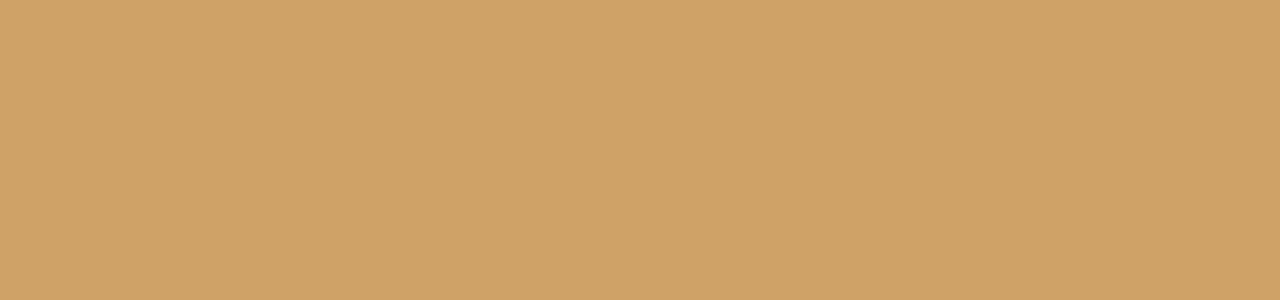
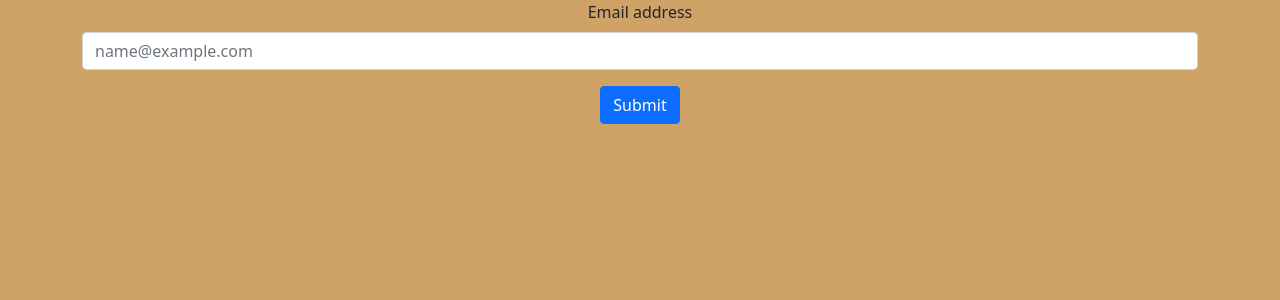
Before and after one commit to teckMUk/DataBase_Group12, a React (Create React App) app in the folder dumpling-management-system/: page /email in a window 1280 px wide. Before the commit this address had no page. Shown: the top 300 px of the page. Built offline with nearby package versions, Linux system fonts and the light colour scheme.

Commit message:
Forget Password update

```diff
--- a/dumpling-management-system/src/App.js
+++ b/dumpling-management-system/src/App.js
@@ -1,11 +1,12 @@
 import './App.css';
 import Dashboard from "./pages/dashboard/dashboard";
 import Login from "./pages/login/login";
-//import Form from "./components/allForms/allForms";
+import Form2 from "./components/allForms/allForms";
+import Email from "./components/email/email";
 import CreateAccount from "./pages/create_account/create_account";
 import { BrowserRouter as Router , Routes, Route} from 'react-router-dom';
 import 'bootstrap/dist/css/bootstrap.min.css';
-//<Route path='/allForms' element={<Form/>} />
+
 
 const App = () => {
   return (
@@ -16,7 +17,8 @@ const App = () => {
       <Route path='/' element={<Login/>} />
       <Route path='/dashboard' element={<Dashboard/>} />
       <Route path='/create_account' element={<CreateAccount/>} />
-
+      <Route path='/allForms' element={<Form2/>} />
+      <Route path='/email' element={<Email/>} />
       </Routes>
     </div>
     </Router>
--- a/dumpling-management-system/src/components/allForms/allForms.jsx
+++ b/dumpling-management-system/src/components/allForms/allForms.jsx
@@ -3,11 +3,9 @@ import {Container, Form, Button} from 'react-bootstrap';
 import { useState, useEffect } from "react";
 
 const initialState = {
-
-    address: "",
     pw: "",
     cpw: "",
-
+    security: ["", ""],
   };
 
 const errorCheck = {
@@ -25,10 +23,10 @@ export default function Forms()
 
     useEffect(() => {}, [newEmploye]);
 
+
     const handle = e => {
         const {name, value} = e.target;
         setNewEmploye({...newEmploye, [name]: value});
-
 
         if(name === "pw")
         {
@@ -82,16 +80,11 @@ export default function Forms()
        return(
 
             <Container>
-                <Form>
-
-                    <Form.Group className="mb-3" controlId="exampleForm.ControlInput1">
-                                <Form.Label>Email address</Form.Label>
-                                <Form.Control type="email" placeholder="name@example.com" name = 'email'/>
-                    </Form.Group>
+                <Form onSubmit= {submitHandle}>
 
                 <Form.Group className="mb-3" controlId="formBasicName">
                     <Form.Label>How old are you? </Form.Label>
-                            <Form.Control type="text" placeholder="Enter Name" />
+                    <Form.Control type="text" placeholder="Enter Answer" />
                 </Form.Group>
 
                 <Form.Group className="mb-3" controlId="formBasicPassword">
@@ -118,10 +111,12 @@ export default function Forms()
 
                 </ul>
 
-                    <Button variant="primary" type="submit">
+            <Button variant="primary" type="submit" href="/">
                 Submit
             </Button>
+
                     </Form>
+
 
                 </Container>
 
--- /dev/null
+++ b/dumpling-management-system/src/components/email/email.jsx
@@ -0,0 +1,45 @@
+import React from 'react';
+import {Container, Form, Button} from 'react-bootstrap';
+import { useState, useEffect } from "react";
+
+const initialState = {
+
+    email: "",
+  };
+
+
+export default function Forms()
+{
+    const [newEmploye, setNewEmploye] = useState(initialState);
+
+    useEffect(() => {}, [newEmploye]);
+    const handle = e => {
+        const {name, value} = e.target;
+        setNewEmploye({...newEmploye, [name]: value});
+    }
+
+    const submitHandle = e => {
+        e.preventDefault();
+        console.log(newEmploye);
+
+    }
+
+    return (
+
+        <Container>
+        <Form onSubmit= {submitHandle}>
+
+            <Form.Group className="mb-3" controlId="exampleForm.ControlInput1">
+                        <Form.Label>Email address</Form.Label>
+                        <Form.Control type="email" placeholder="name@example.com" name = 'email'
+                        value = {newEmploye.email} onChange = {handle}/>
+            </Form.Group>
+
+            <Button variant="primary" type="submit" href = "/allForms">
+                Submit
+            </Button>
+        </Form>
+        </Container>
+
+    )
+}
--- a/dumpling-management-system/src/components/form/form.jsx
+++ b/dumpling-management-system/src/components/form/form.jsx
@@ -25,7 +25,7 @@ export default function Form()
                 <input type = "text"  name ="password" id = "password"  value = {password} onChange = {(p)=>setPassword(p.target.value)} />
             </div>
             <button>Log In</button>
-            <button> Forgot Password </button>
+
 
         </form>
         </section>
--- a/dumpling-management-system/src/components/register_form/register_form.jsx
+++ b/dumpling-management-system/src/components/register_form/register_form.jsx
@@ -154,7 +154,7 @@ export default function RegisterForm()
 
                          </ul>
 
-                        <Button variant="primary" type="submit" disabled = {false}>
+                        <Button variant="primary" type="submit" disabled = {Object.values(newEmployeErr).includes(false)} href = "/dashboard">
                             Create Account
                         </Button>
 
--- a/dumpling-management-system/src/pages/login/login.jsx
+++ b/dumpling-management-system/src/pages/login/login.jsx
@@ -2,7 +2,7 @@ import React from 'react';
 import "./login.css";
 import Form from '../../components/form/form';
 import Header from '../../components/header/header';
-// import {Link} from "react-router-dom";
+import {Link} from "react-router-dom";
 // import Form2 from "../../components/allForms/allForms";
 // import {Button} from "react-bootstrap";
 // <div > <Link to = '/allForms'> Forgot Password? </Link> </div>
@@ -13,8 +13,7 @@ export default function Login()
         <>
             <Header/>
             <Form/>
-
-
+            <div > <Link to = '/email'> Forgot Password? </Link> </div>
         </>
     )
 }
```
Also changed, not shown: dumpling-management-system/src/components/email/email.css (added). Lines whose indentation alone changed are shown as unchanged.
